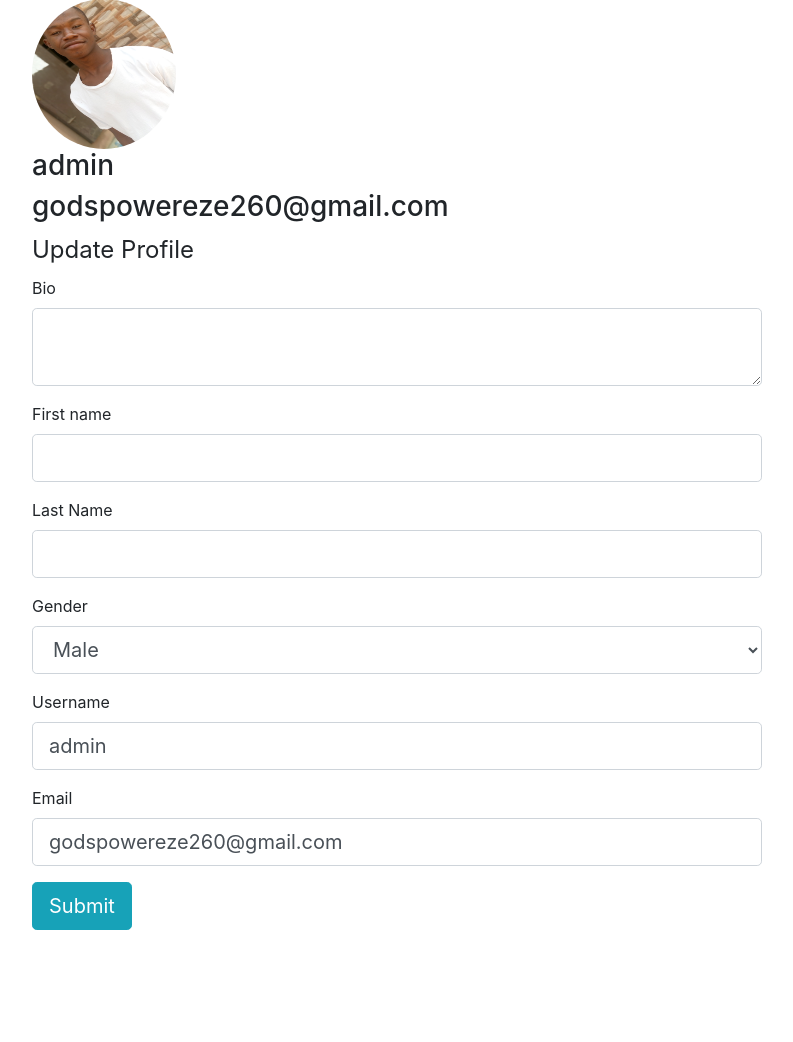
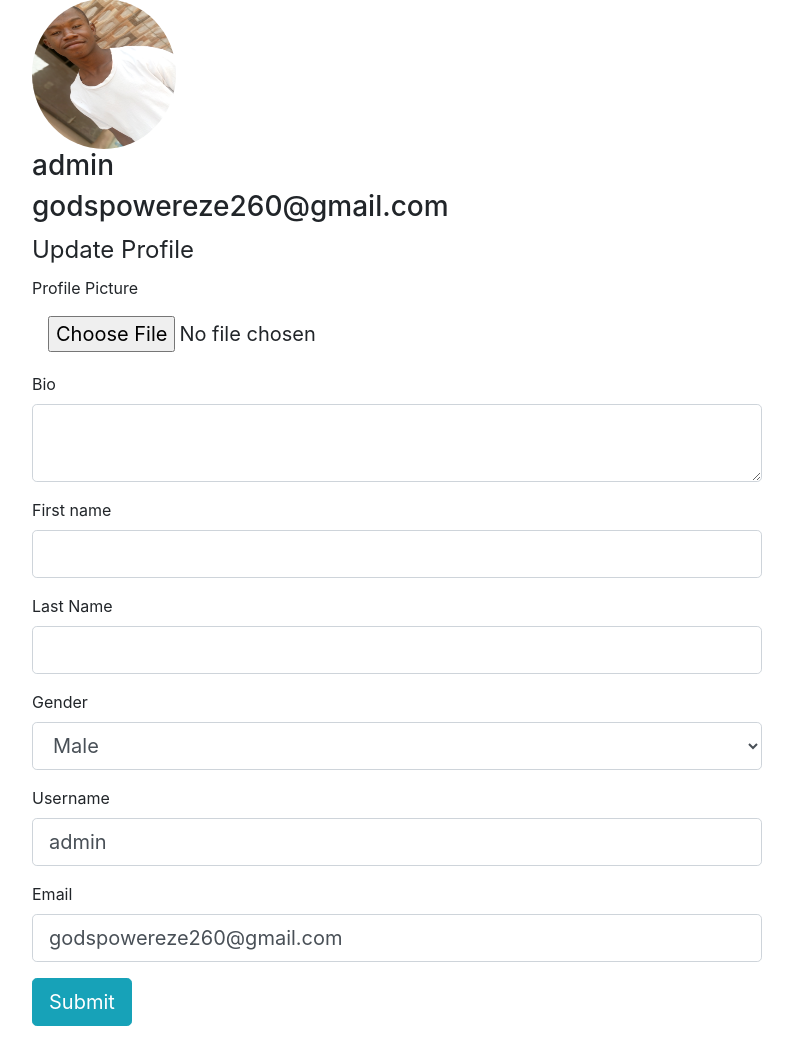
Before and after one commit to Godspower-Eze/Build-a-Mini-social-media-in-Python-using-Flask, a Flask app: page /account in a window 1280 px wide. Shown: the part 90-1132 px from the top of the page, without its empty margins (53-846 px from the left). Before the commit the page ends 1020 px from the top, so only its background shows below. Run offline with Flask 2, Linux system fonts and the light colour scheme; a user stored in the database is signed in; some libraries are stand-ins or nearby versions.

Commit message:
added more features on the forms and account

```diff
--- a/socialmedia/forms.py
+++ b/socialmedia/forms.py
@@ -1,5 +1,11 @@
 from flask_wtf import FlaskForm
-from wtforms import StringField, TextAreaField, SubmitField, PasswordField, BooleanField, SelectField
+from wtforms import (StringField,
+                     TextAreaField,
+                     SubmitField,
+                     PasswordField,
+                     BooleanField,
+                     SelectField,)
+from flask_wtf.file import FileField, FileAllowed
 from wtforms.validators import DataRequired, Length, EqualTo, ValidationError
 from socialmedia.models import User
 
@@ -78,3 +84,6 @@ class AccountInfo(FlaskForm):
         DataRequired(),
         EqualTo('password')
     ])
+    profile_image = FileField('Profile Picture', validators=[
+        FileAllowed(['jpg.png'])
+    ])
--- a/socialmedia/templates/account.html
+++ b/socialmedia/templates/account.html
@@ -5,7 +5,7 @@
     <h3>{{current_user.username}}</h3>
     <h3>{{current_user.email}}</h3>
 </div>
-    <form role="form" class="container form-horizontal" method="POST" action="" >
+    <form role="form" class="container form-horizontal m-50" method="POST" action="" enctype="multipart/form-data" >
         {{ form.hidden_tag() }}
         <fieldset>
             <div class="row">
@@ -13,6 +13,21 @@
                 <legend>
                     Update Profile
                 </legend>
+                    <div class="form-group">
+                    {{ form.profile_image.label}}
+                        {% if form.profile_image.errors %}
+                            {{ form.profile_image(class="form-control-file form-control-lg is-invalid")}}
+                            <div class="invalid-feedback">
+                                {% for error in form.profile_image.errors %}
+                                    <span>
+                                        {{ error }}
+                                    </span>
+                                {% endfor %}
+                            </div>
+                        {%else%}
+                            {{ form.profile_image(class="form-control-file form-control-lg")}}
+                        {% endif %}
+                    </div>
                     <div class="form-group">
                     {{ form.bio.label(class="form-control-label")}}
                         {% if form.bio.errors %}
```
Also changed, not shown: socialmedia/socialmedia.db.
